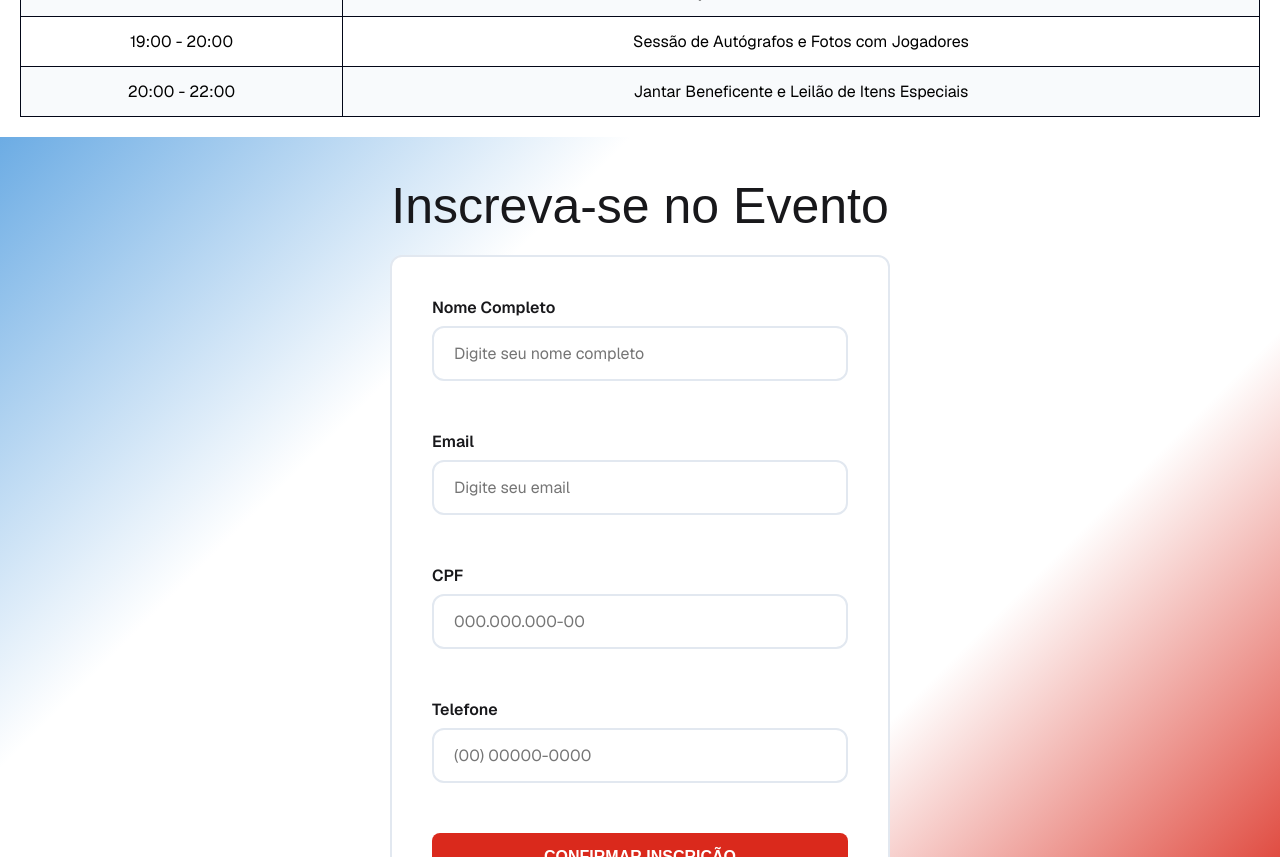
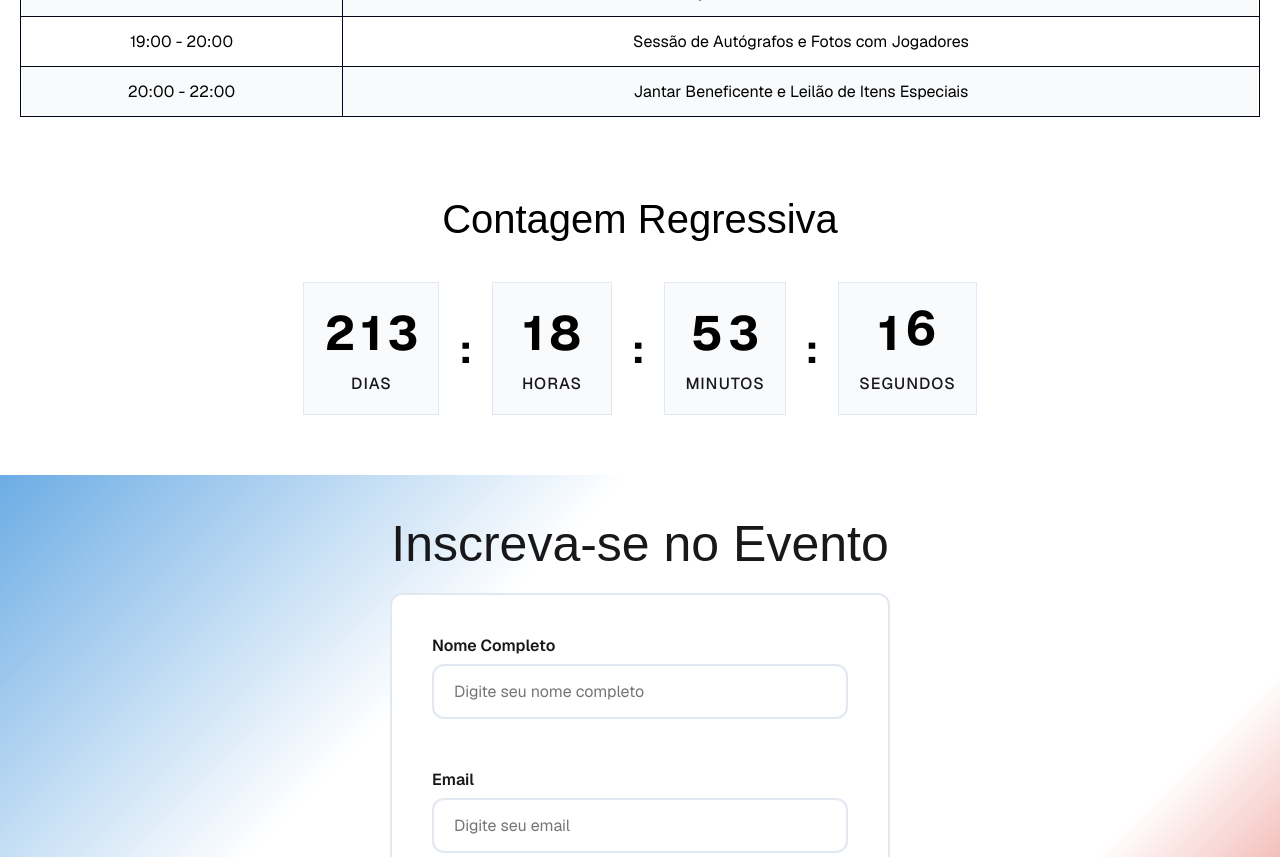
Before and after one commit to LuanRoger/web1, a plain HTML site: page projeto02/index.html in a window 1280 px wide. Shown: the part 1380-2237 px from the top of the page. Drawn offline with nearby package versions, Linux system fonts and the light colour scheme; a web font is replaced by a local one.

Commit message:
feat: add countdown

```diff
--- /dev/null
+++ b/projeto02/countdown.css
@@ -0,0 +1,157 @@
+.countdown-section {
+  background: var(--color-white);
+  color: var(--color-black);
+  padding: 60px 20px;
+  text-align: center;
+  width: 100%;
+  box-sizing: border-box;
+  min-height: 300px;
+  display: flex;
+  flex-direction: column;
+  justify-content: center;
+  align-items: center;
+}
+
+.countdown-title {
+  font-size: var(--font-4xl);
+  margin-bottom: 40px;
+  color: var(--color-black);
+}
+
+.countdown-container {
+  display: flex;
+  justify-content: center;
+  align-items: center;
+  gap: 20px;
+  flex-wrap: wrap;
+  width: 100%;
+  max-width: 800px;
+}
+
+.countdown-item {
+  display: flex;
+  flex-direction: column;
+  align-items: center;
+  background: var(--color-slate-50);
+  border: 1px solid #e2e8f0;
+  padding: 20px;
+  min-width: 120px;
+  position: relative;
+  overflow: hidden;
+}
+
+.countdown-number {
+  display: flex;
+  align-items: center;
+  justify-content: center;
+  gap: 5px;
+  margin-bottom: 10px;
+}
+
+.countdown-digit {
+  font-size: 48px;
+  font-weight: bold;
+  color: var(--color-black);
+  position: relative;
+  display: block;
+  height: 60px;
+  line-height: 60px;
+  overflow: hidden;
+}
+
+.countdown-digit-wrapper {
+  position: relative;
+  height: 60px;
+  overflow: hidden;
+}
+
+.countdown-digit.slide-up {
+  animation: slideUp 0.5s ease-in-out;
+}
+
+.countdown-digit.slide-down {
+  animation: slideDown 0.5s ease-in-out;
+}
+
+@keyframes slideUp {
+  0% {
+    transform: translateY(0%);
+  }
+  100% {
+    transform: translateY(-100%);
+  }
+}
+
+@keyframes slideDown {
+  0% {
+    transform: translateY(100%);
+  }
+  100% {
+    transform: translateY(0%);
+  }
+}
+
+.countdown-label {
+  font-size: 16px;
+  color: var(--color-dark-gray);
+  text-transform: uppercase;
+  letter-spacing: 1px;
+  font-weight: 500;
+}
+
+.countdown-separator {
+  font-size: 40px;
+  font-weight: bold;
+  color: var(--color-black);
+}
+
+/* Responsive design */
+@media (max-width: 768px) {
+  .countdown-container {
+    gap: 15px;
+  }
+
+  .countdown-item {
+    min-width: 80px;
+    padding: 15px;
+  }
+
+  .countdown-digit {
+    font-size: 32px;
+    height: 40px;
+    line-height: 40px;
+  }
+
+  .countdown-digit-wrapper {
+    height: 40px;
+  }
+
+  .countdown-separator {
+    font-size: 28px;
+  }
+
+  .countdown-title {
+    font-size: var(--font-2xl);
+    margin-bottom: 30px;
+  }
+
+  .countdown-label {
+    font-size: 12px;
+  }
+}
+
+@media (max-width: 480px) {
+  .countdown-container {
+    flex-direction: column;
+    gap: 20px;
+  }
+
+  .countdown-separator {
+    display: none;
+  }
+
+  .countdown-item {
+    width: 100%;
+    max-width: 200px;
+  }
+}
--- /dev/null
+++ b/projeto02/countdown.js
@@ -0,0 +1,123 @@
+// Event date - Easy to change
+// Format: 'YYYY-MM-DD HH:MM:SS'
+const EVENT_DATE = '2025-12-25 18:00:00'; // Christmas 2025 at 6 PM
+
+class CountdownTimer {
+  constructor(eventDate) {
+    this.eventDate = new Date(eventDate);
+    this.elements = {
+      days: document.getElementById('days'),
+      hours: document.getElementById('hours'),
+      minutes: document.getElementById('minutes'),
+      seconds: document.getElementById('seconds')
+    };
+    this.previousValues = { days: 0, hours: 0, minutes: 0, seconds: 0 };
+
+    this.init();
+  }
+
+  init() {
+    this.updateCountdown();
+    this.interval = setInterval(() => {
+      this.updateCountdown();
+    }, 1000);
+  }
+
+  updateCountdown() {
+    const now = new Date();
+    const timeLeft = this.eventDate - now;
+
+    if (timeLeft < 0) {
+      this.handleEventPassed();
+      return;
+    }
+
+    const values = this.calculateTimeLeft(timeLeft);
+    this.updateDisplay(values);
+  }
+
+  calculateTimeLeft(timeLeft) {
+    const days = Math.floor(timeLeft / (1000 * 60 * 60 * 24));
+    const hours = Math.floor((timeLeft % (1000 * 60 * 60 * 24)) / (1000 * 60 * 60));
+    const minutes = Math.floor((timeLeft % (1000 * 60 * 60)) / (1000 * 60));
+    const seconds = Math.floor((timeLeft % (1000 * 60)) / 1000);
+
+    return { days, hours, minutes, seconds };
+  }
+
+  updateDisplay(values) {
+    Object.keys(values).forEach(unit => {
+      if (values[unit] !== this.previousValues[unit]) {
+        this.animateNumberChange(this.elements[unit], values[unit], unit);
+        this.previousValues[unit] = values[unit];
+      }
+    });
+  }
+
+  animateNumberChange(element, newValue, unit) {
+    const digitWrappers = element.querySelectorAll('.countdown-digit-wrapper');
+    let valueStr;
+
+    // Format the value based on unit type
+    if (unit === 'days') {
+      valueStr = newValue.toString().padStart(3, '0');
+    } else {
+      valueStr = newValue.toString().padStart(2, '0');
+    }
+
+    // Update each digit with slide animation
+    digitWrappers.forEach((wrapper, index) => {
+      if (index < valueStr.length) {
+        const newDigit = valueStr[valueStr.length - 1 - (digitWrappers.length - 1 - index)];
+        const currentDigit = wrapper.querySelector('.countdown-digit');
+
+        if (currentDigit.textContent !== newDigit) {
+          // Create new digit element for sliding in from bottom
+          const newDigitElement = document.createElement('span');
+          newDigitElement.classList.add('countdown-digit', 'slide-down');
+          newDigitElement.textContent = newDigit;
+
+          // Add slide-up animation to current digit
+          currentDigit.classList.add('slide-up');
+
+          // Insert new digit element
+          wrapper.appendChild(newDigitElement);
+
+          // Remove old digit and clean up after animation completes
+          setTimeout(() => {
+            if (wrapper.contains(currentDigit)) {
+              wrapper.removeChild(currentDigit);
+            }
+            newDigitElement.classList.remove('slide-down');
+          }, 500);
+        }
+      }
+    });
+  }
+
+  handleEventPassed() {
+    clearInterval(this.interval);
+    // Simply stop the countdown without displaying any message
+  }
+
+  // Method to change event date (useful for testing or updating)
+  static changeEventDate(newDate) {
+    const newEventDate = new Date(newDate);
+    if (window.countdownTimer) {
+      clearInterval(window.countdownTimer.interval);
+      window.countdownTimer = new CountdownTimer(newDate);
+    }
+  }
+}
+
+// Initialize countdown when DOM is loaded
+document.addEventListener('DOMContentLoaded', () => {
+  window.countdownTimer = new CountdownTimer(EVENT_DATE);
+});
+
+// Expose function to easily change event date
+window.changeEventDate = CountdownTimer.changeEventDate;
+
+// Example usage for testing:
+// To change the event date, you can call in the browser console:
+// changeEventDate('2025-06-15 15:30:00');
--- a/projeto02/index.html
+++ b/projeto02/index.html
@@ -6,8 +6,8 @@
     <title>Messi X Cristiano Ronaldo</title>    <link rel="stylesheet" href="global.css" />
     <link rel="stylesheet" href="header.css" />
     <link rel="stylesheet" href="compare-section.css" />
-    <link rel="stylesheet" href="about-project.css" />
-    <link rel="stylesheet" href="cronograma.css" />
+    <link rel="stylesheet" href="about-project.css" />    <link rel="stylesheet" href="cronograma.css" />
+    <link rel="stylesheet" href="countdown.css" />
     <link rel="stylesheet" href="subscription.css" />
     <link rel="stylesheet" href="footer.css" />
     <link rel="preconnect" href="https://fonts.googleapis.com" />
@@ -50,6 +50,7 @@
           <li><a href="#cr7">Cristiano Ronaldo</a></li>
           <li><a href="#about">Sobre o evento </a></li>
           <li><a href="#cron">Cronograma</a></li>
+          <li><a href="#countdown">Contagem Regressiva</a></li>
           <li><a href="#subscription">Inscrição</a></li>
         </ul>
       </nav>
@@ -186,9 +187,62 @@
             <tr>
               <td>20:00 - 22:00</td>
               <td>Jantar Beneficente e Leilão de Itens Especiais</td>
-            </tr>
-          </tbody>
+            </tr>          </tbody>
         </table>
+      </section>
+      <section id="countdown" class="countdown-section">
+        <h1 class="countdown-title gothic-font">Contagem Regressiva</h1>        <div class="countdown-container">
+          <div class="countdown-item">
+            <div class="countdown-number" id="days">
+              <div class="countdown-digit-wrapper">
+                <span class="countdown-digit">0</span>
+              </div>
+              <div class="countdown-digit-wrapper">
+                <span class="countdown-digit">0</span>
+              </div>
+              <div class="countdown-digit-wrapper">
+                <span class="countdown-digit">0</span>
+              </div>
+            </div>
+            <span class="countdown-label">Dias</span>
+          </div>
+          <div class="countdown-separator">:</div>
+          <div class="countdown-item">
+            <div class="countdown-number" id="hours">
+              <div class="countdown-digit-wrapper">
+                <span class="countdown-digit">0</span>
+              </div>
+              <div class="countdown-digit-wrapper">
+                <span class="countdown-digit">0</span>
+              </div>
+            </div>
+            <span class="countdown-label">Horas</span>
+          </div>
+          <div class="countdown-separator">:</div>
+          <div class="countdown-item">
+            <div class="countdown-number" id="minutes">
+              <div class="countdown-digit-wrapper">
+                <span class="countdown-digit">0</span>
+              </div>
+              <div class="countdown-digit-wrapper">
+                <span class="countdown-digit">0</span>
+              </div>
+            </div>
+            <span class="countdown-label">Minutos</span>
+          </div>
+          <div class="countdown-separator">:</div>
+          <div class="countdown-item">
+            <div class="countdown-number" id="seconds">
+              <div class="countdown-digit-wrapper">
+                <span class="countdown-digit">0</span>
+              </div>
+              <div class="countdown-digit-wrapper">
+                <span class="countdown-digit">0</span>
+              </div>
+            </div>
+            <span class="countdown-label">Segundos</span>
+          </div>
+        </div>
       </section>
       <section id="subscription" class="subscription-section">
         <h1 class="subscription-title gothic-font">Inscreva-se no Evento</h1>
@@ -270,8 +324,8 @@
         <aside>
           <p class="event-name-footer fancy-font">The Last Dance</p>
         </aside>
-      </footer>
-    </main>
+      </footer>    </main>
+    <script src="countdown.js"></script>
     <script src="subscription.js"></script>
   </body>
 </html>
```
